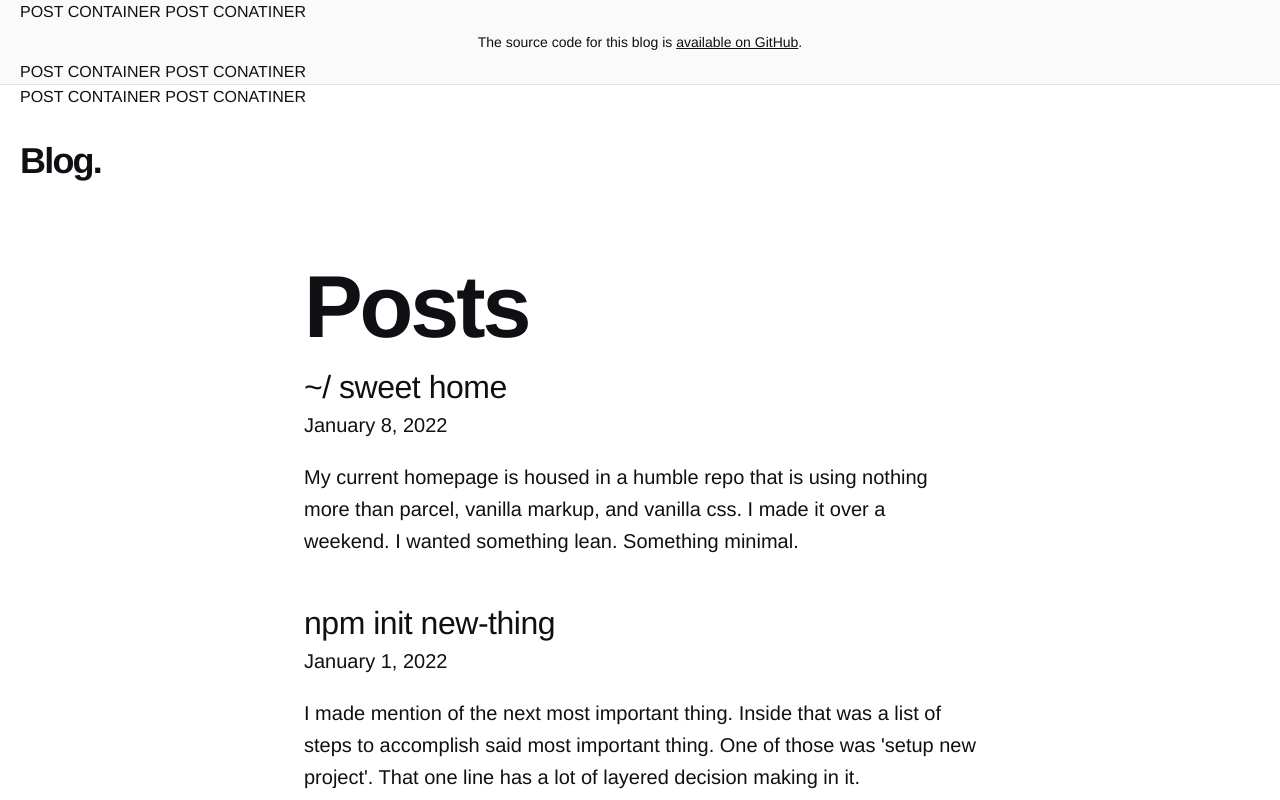
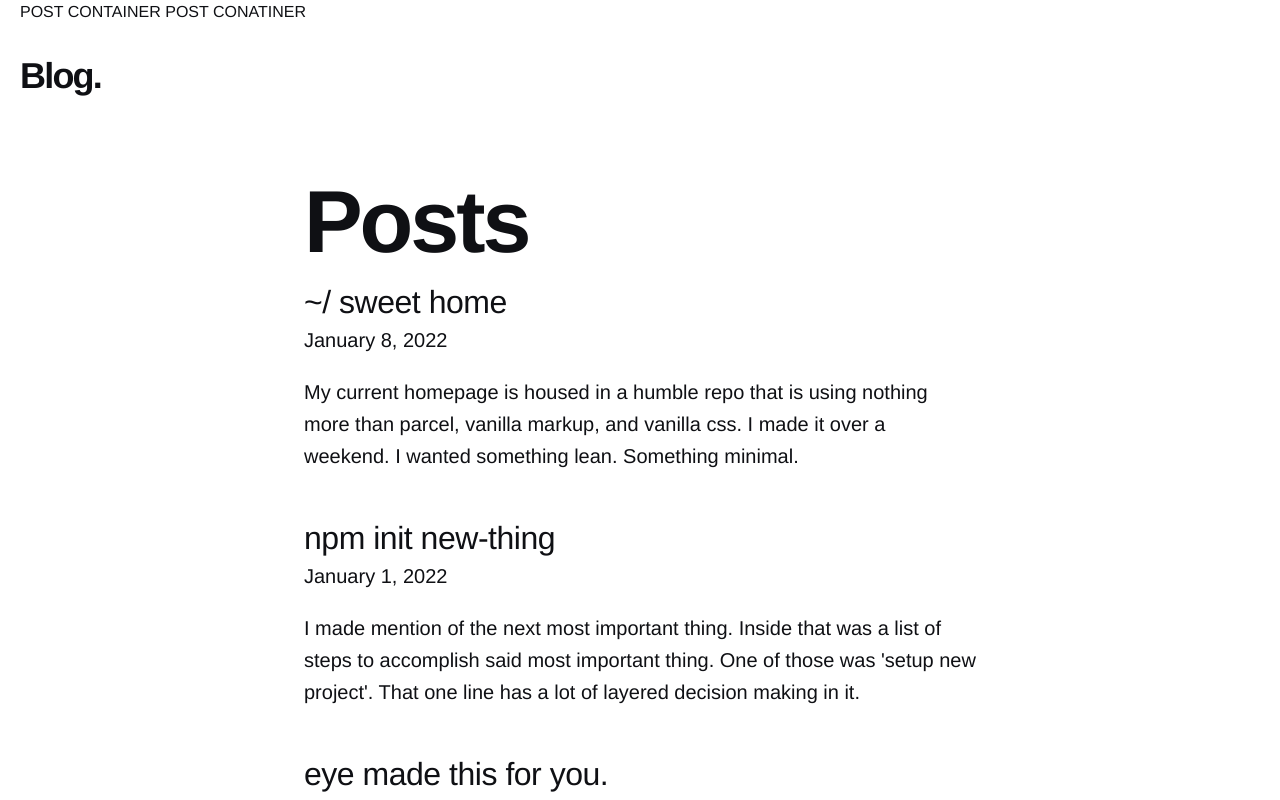
Before and after one commit to rttnbrgr/homebase, a Next.js app: page /blog in a window 1280 px wide. Shown: the top 800 px of the page. Built offline with nearby package versions, Linux system fonts and the light colour scheme.

Commit message:
remove alert component

```diff
--- a/components/blog/alert.tsx
+++ /dev/null
@@ -1,45 +0,0 @@
-import Container from "./container";
-import cn from "classnames";
-import { EXAMPLE_PATH } from "../../lib/constants";
-
-type Props = {
-  preview?: boolean;
-};
-
-const Alert = ({ preview }: Props) => {
-  return (
-    <div
-      className={cn("border-b", {
-        "bg-neutral-800 border-neutral-800 text-white": preview,
-        "bg-neutral-50 border-neutral-200": !preview
-      })}>
-      <Container>
-        <div className="py-2 text-center text-sm">
-          {preview ? (
-            <>
-              This page is a preview.{" "}
-              <a
-                href="/api/exit-preview"
-                className="underline hover:text-teal-300 duration-200 transition-colors">
-                Click here
-              </a>{" "}
-              to exit preview mode.
-            </>
-          ) : (
-            <>
-              The source code for this blog is{" "}
-              <a
-                href={`https://github.com/vercel/next.js/tree/canary/examples/${EXAMPLE_PATH}`}
-                className="underline hover:text-blue-600 duration-200 transition-colors">
-                available on GitHub
-              </a>
-              .
-            </>
-          )}
-        </div>
-      </Container>
-    </div>
-  );
-};
-
-export default Alert;
--- a/components/layouts/LayoutBlog.tsx
+++ b/components/layouts/LayoutBlog.tsx
@@ -1,4 +1,3 @@
-import Alert from "../blog/alert";
 import Footer from "../Footer";
 import Meta from "../MetaRoot";
 import { ChakraProvider } from "@chakra-ui/react";
@@ -15,7 +14,6 @@
       <Meta />
       <ChakraProvider theme={theme}>
         <div className="min-h-screen">
-          <Alert preview={preview} />
           <main>{children}</main>
           <Footer />
         </div>
```
